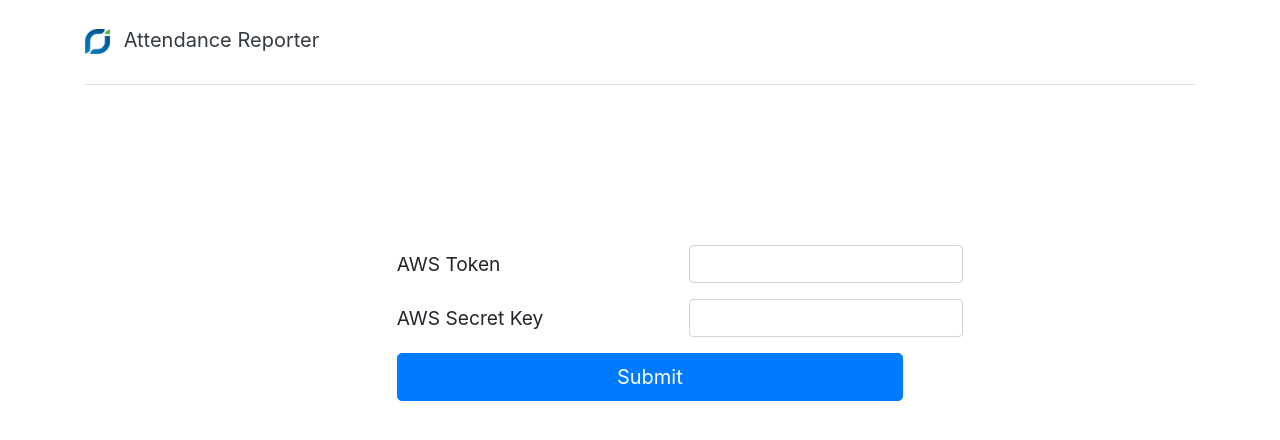
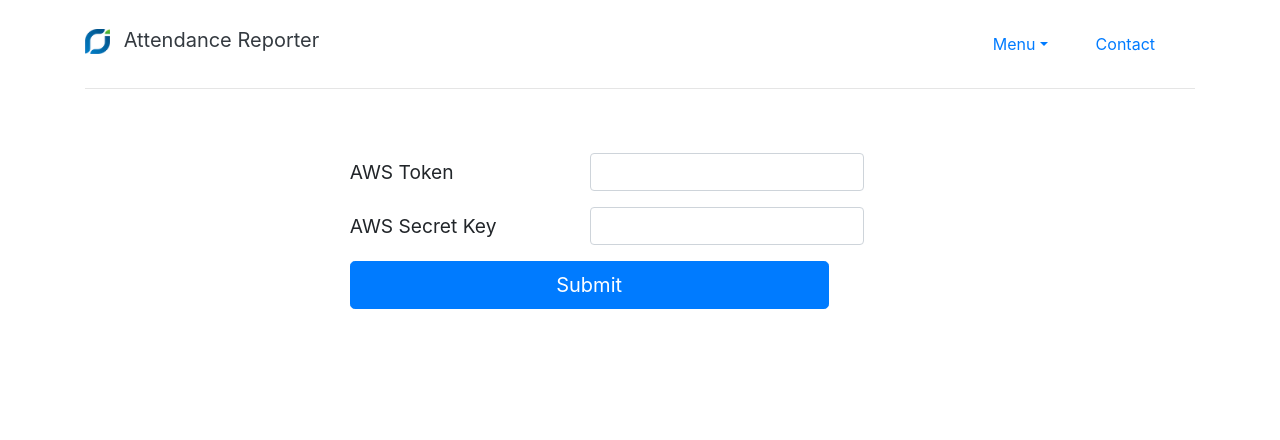
Before and after one commit to Neeraj452/HDFS-Statement-To-Tally-Auto-BRS-format, a React (Create React App) app: page / in a window 1280 px wide. Shown: the top 440 px of the page. Built offline with nearby package versions, Linux system fonts and the light colour scheme.

Commit message:
first commit

```diff
--- a/src/App.css
+++ b/src/App.css
@@ -1,9 +1,3 @@
-
-
-
-
-
-
 
 
 
--- a/src/App.js
+++ b/src/App.js
@@ -1,23 +1,27 @@
 // App.js - WEB
 import React from "react";
 import './App.css';
-import { Route, Switch} from 'react-router-dom';
+import { Route, Switch,useLocation} from 'react-router-dom';
 import UserInput from "./components/UserInput"
 import Employee from "./components/Employee";
 import UploadRecord from "./components/UploadRecord";
 import Report from "./components/Report";
+import HomeScreen from "./components/HomeScreen";
 
 
 const  App= ()=> {
+  const location = useLocation();
+
   return (
     <div>
+      <HomeScreen location={location}/>
 
     <Switch>
     <Route exact path="/">
-    <UserInput/>
+    <UserInput />
     </Route>
     <Route path="/Employee">
-      <Employee />
+      <Employee/>
     </Route>
     <Route path="/UploadRecord">
       <UploadRecord />
--- a/src/components/Employee.js
+++ b/src/components/Employee.js
@@ -2,7 +2,6 @@ import React, {useState,useEffect} from 'react'
 import productdb, {
       bulkcreate,getData} from './DB'
 import { useSelector, useDispatch } from 'react-redux';
-import HomeScreen from "../components/HomeScreen";
 import {addList, employeeUpdate,dataDelete} from '../actions/AccountStatementAction'
 
 function Employee() {
@@ -74,7 +73,7 @@ function Employee() {
 
       return (
             <div>
-            <HomeScreen/>
+
             <div className="container mb-5">
             <div className="row">
              <div className="col-12 mx-auto text-center">
--- a/src/components/HomeScreen.js
+++ b/src/components/HomeScreen.js
@@ -8,6 +8,7 @@ import { bindActionCreators } from "redux";
 import XLSCSVFileTransformer from "../utils/XLSCSVFileTransformer";
 import AccountNumbersUtils from "../utils/AccountNumbersUtils";
 import Utils from "../utils/utils";
+
 import { NavLink} from 'react-router-dom';
 
  class HomeScreen extends React.Component {
@@ -38,6 +39,8 @@ import { NavLink} from 'react-router-dom';
             let btnDisable = document.querySelector("#modalBtn");
             this.state.customerId === "Select" ? btnDisable.disabled = true : btnDisable.disabled = false;
         }
+
+
     }
      renderHeader = () => {
          return (
--- a/src/components/UploadRecord.js
+++ b/src/components/UploadRecord.js
@@ -1,6 +1,6 @@
 import React, {useState, useEffect,useCallback} from 'react'
 import { useSelector, useDispatch} from 'react-redux';
-import HomeScreen from "../components/HomeScreen";
+
 import {fileUpload,fileClear} from '../actions/AccountStatementAction'
 import Dropzone from './Dropzone';
 function UploadRecord() {
@@ -12,9 +12,11 @@ function UploadRecord() {
       console.log("fileData", fileData)
       const cartItems=JSON.parse(localStorage.getItem("FileData"))
 
+
       const onDrop = useCallback(acceptedFiles => {
             handalFile(acceptedFiles);
           });
+
 
 
 
@@ -24,9 +26,14 @@ function UploadRecord() {
             return db - da;
            });
 
-
        useEffect(()=>{
-           setfileData(cartItems)
+            if(cartItems===null){
+                  setfileData([])
+            }
+            else
+            {
+                  setfileData(cartItems)
+            }
 
        },[myState.FileData])
 
@@ -65,6 +72,7 @@ function UploadRecord() {
                   date:date
             }
             dispatch(fileUpload(object))
+
       }
 
        const dataClear= (name,id)=>{
@@ -84,12 +92,12 @@ function UploadRecord() {
 
       return(
       <div>
-            <HomeScreen/>
+
             <div className="container mb-5">
                    <main className="App">
                   <Dropzone onDrop={onDrop}  />
                      </main>
-          { fileData.length>0 &&
+          {fileData.length>0 &&
             <div className="row">
              <div className="col-12 mx-auto text-center">
                 <h5 className="mb-3">
@@ -122,7 +130,7 @@ function UploadRecord() {
                     </table>
             </div>
             </div>
-              }
+}
     </div>
     </div>
 
--- a/src/components/UserInput.js
+++ b/src/components/UserInput.js
@@ -1,29 +1,19 @@
 import React from 'react'
 import { useHistory } from 'react-router';
-import RJSlogo from '../assets/rjs-logo.png'
+
 
 
 const UserInput=()=> {
       const history = useHistory()
       const handleSubmit=()=>{
             history.push('/Employee')
-
       }
-
       return (
-            <div>
-               <div className="container border-bottom">
-            <div className="border-bottom pb-4 pt-1">
-               <a href="https://rjs.in"  className="navbar-brand text-dark mt-3"><img src={RJSlogo} alt="RJS" width="25" className="mr-2" /> Attendance Reporter</a>
-               </div>
-                     <div className="mh-100"  style={{margin:"160px"}}>
-
+            <div class="d-flex justify-content-center align-items-center h-25" >
               <div className="row ">
-                     <div className="col-lg-2 col-0"></div>
-                     <div className="col-12 col-md-9 col-lg-9 ">
                 <form className="form-horizontal hr">
                   <div className="form-group form-inline">
-                                       <div  className="control-label col-lg-6" >
+                    <div className="control-label col-lg-6">
                       <lebel className="font-size "> AWS Token </lebel>
                     </div>
 
@@ -32,27 +22,25 @@ const UserInput=()=> {
                     </div>
                   </div>
                   <div className="form-group form-inline">
-                                 <div  className="control-label col-lg-6" >
+                    <div className="control-label col-lg-6">
                       <lebel className="font-size "> AWS Secret Key </lebel>
                     </div>
-                                       <div className="col-lg-5 ">
+                    <div className="col-lg-4 ">
                       <input type="text" className="form-control"></input>
                     </div>
                   </div>
-
                 </form>
-                           <div  className=" col-sm-12 col-md-11 col-lg-12 col-xl-11" >
-                                 <button type="submit" className=" btn btn-primary btn-lg btn-block" onClick={handleSubmit}>Submit</button>
+                <div className=" col-9 col-sm-6 col-md-6 col-lg-10">
+                  <button
+                    type="submit"
+                    className=" btn btn-primary btn-lg btn-block"
+                    onClick={handleSubmit}
+                  >
+                    Submit
+                  </button>
                 </div>
               </div>
             </div>
-               </div>
-               </div>
-               </div>
-
-
-
-
-      )
+          );
 }
 export default UserInput;
```
Lines whose indentation alone changed are shown as unchanged.
